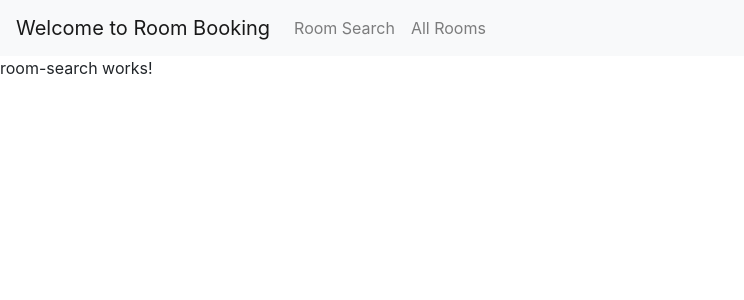
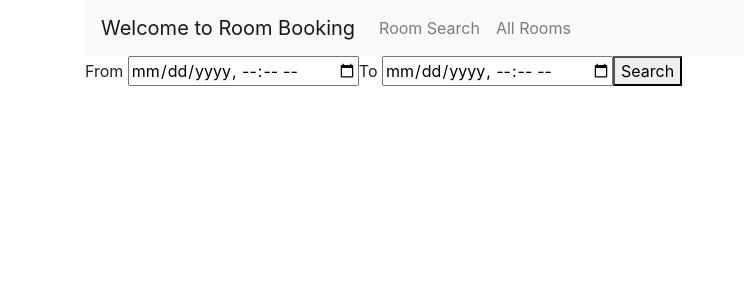
Before and after one commit to yashashmi/RoomBookingClient, an Angular app: page /room-search in a window 1280 px wide. Shown: the top 300 px of the page, without its empty margins (0-744 px from the left). Built offline with nearby package versions, Linux system fonts and the light colour scheme.

Commit message:
Search available rooms and display their Id

```diff
--- a/src/app/app.module.ts
+++ b/src/app/app.module.ts
@@ -6,6 +6,7 @@ import { AppComponent } from './app.component';
 import { NavComponent } from './nav/nav.component';
 import { RoomSearchComponent } from './room-search/room-search.component';
 import { ShowRoomsComponent } from './show-rooms/show-rooms.component';
+import{ReactiveFormsModule} from '@angular/forms';
 
 
 @NgModule({
@@ -20,6 +21,7 @@ import { ShowRoomsComponent } from './show-rooms/show-rooms.component';
     BrowserModule,
     HttpClientModule,
     AppRoutingModule,
+    ReactiveFormsModule,
     ],
 
 
--- a/src/app/nav/nav.component.html
+++ b/src/app/nav/nav.component.html
@@ -1,13 +1,13 @@
+<div class="container">
 
   <nav class="navbar navbar-expand-lg navbar-light bg-light">
-    <!-- <div class="container-fluid"> -->
     <div class="navbar-header">
-        <a  class="navbar-brand" href="#">Welcome to Room Booking</a>
+      <a class="navbar-brand" href="#">Welcome to Room Booking</a>
     </div>
     <ul class="nav navbar-nav">
-        <li class="nav-item"><a  class="nav-link" routerLink="/room-search">Room Search</a></li>
+      <li class="nav-item"><a class="nav-link" routerLink="/room-search">Room Search</a></li>
       <li class="nav-item"><a class="nav-link" routerLink="/show-rooms">All Rooms</a></li>
     </ul>
 
-    <!-- </div> -->
     </nav>
+</div>
--- a/src/app/room-data.service.ts
+++ b/src/app/room-data.service.ts
@@ -1,5 +1,5 @@
 import { Injectable } from '@angular/core';
-import { HttpClient } from '@angular/common/http';
+import { HttpClient, HttpParams } from '@angular/common/http';
 import { environment } from '../environments/environment';
 
 @Injectable({
@@ -10,7 +10,15 @@ export class RoomDataService {
   constructor(private http: HttpClient) { }
 
   getAllRooms() {
-    let apiUrl: string = environment.api_url + 'RoomsInfo/GetAllRooms'
-    return this.http.get(apiUrl);
+    return this.http.get(environment.api_url + 'RoomsInfo/GetAllRooms');
+  }
+
+  getAvailableRooms(startTime: string, endTime: string) {
+    const options =
+    {
+      params: new HttpParams().set('startTime', '\'' + startTime + '\'').append('endTime', '\'' + endTime + '\'')
+    };
+    return this.http.get(environment.api_url + 'RoomAvailability/GetAvailableRooms', options);
+
   }
 }
--- a/src/app/room-search/room-search.component.html
+++ b/src/app/room-search/room-search.component.html
@@ -1,3 +1,34 @@
-<p>
-  room-search works!
-</p>
+<div class="container">
+  <form [formGroup]="searchForm" (ngSubmit)="onSubmit()">
+    <label>
+      From
+      <input type="datetime-local" formControlName="startDate" placeholder="MM-dd-yyyy HH:mm"/>
+    </label>
+    <label>
+      To
+      <input type="datetime-local" formControlName="endDate" />
+    </label>
+    <button type="submit">Search</button>
+  </form>
+
+  <!-- <div class="container"> -->
+
+      <h6 *ngIf="availableRooms">Available Rooms</h6>
+      <table *ngIf="availableRooms" class="table table-striped table-condensed">
+        <thead>
+          <tr>
+            <th>Id</th>
+            <!-- <th>Name</th>
+            <th>Capacity</th> -->
+          </tr>
+        </thead>
+        <tbody>
+          <tr *ngFor="let room of availableRooms">
+            <td> {{room}}</td>
+            <!-- <td> {{room.roomName}}</td>
+            <td> {{room.roomCapacity}}</td> -->
+          </tr>
+        </tbody>
+      </table>
+    <!-- </div> -->
+</div>
--- a/src/app/room-search/room-search.component.ts
+++ b/src/app/room-search/room-search.component.ts
@@ -1,4 +1,7 @@
 import { Component, OnInit } from '@angular/core';
+import { FormBuilder, FormGroup, Validators, FormControl, FormArray } from '@angular/forms';
+import { DatePipe } from '@angular/common';
+import {RoomDataService} from '../room-data.service';
 
 @Component({
   selector: 'room-search',
@@ -7,10 +10,30 @@ import { Component, OnInit } from '@angular/core';
 })
 export class RoomSearchComponent implements OnInit {
 
-  constructor() { }
+  availableRooms:Object;
+  submitted = false;
+  success = false;
+
+  searchForm =  this.formBuilder.group({
+    startDate: [''],
+    endDate: [''],
+  });
+
+  constructor(private formBuilder: FormBuilder, private roomData:RoomDataService ) { }
 
   ngOnInit() {
 
   }
 
+  onSubmit() {
+    this.submitted = true;
+    this.success = true;
+    //console.warn(this.searchForm.controls['startDate'].value);
+
+    this.roomData.getAvailableRooms(this.searchForm.controls['startDate'].value,this.searchForm.controls['endDate'].value).subscribe(data=>{
+      this.availableRooms=data
+      //console.log(this.availableRooms)
+    })
+  }
+
 }
--- a/src/app/show-rooms/show-rooms.component.ts
+++ b/src/app/show-rooms/show-rooms.component.ts
@@ -8,6 +8,7 @@ import { RoomDataService } from '../room-data.service';
 })
 export class ShowRoomsComponent implements OnInit {
   rooms: Object;
+  availableRooms: Object;
   constructor(private roomData: RoomDataService) { }
 
   ngOnInit() {
@@ -15,5 +16,7 @@ export class ShowRoomsComponent implements OnInit {
       this.rooms = data
       // console.log(this.rooms)
     });
+
+
   }
 }
```
Lines whose indentation alone changed are shown as unchanged.
